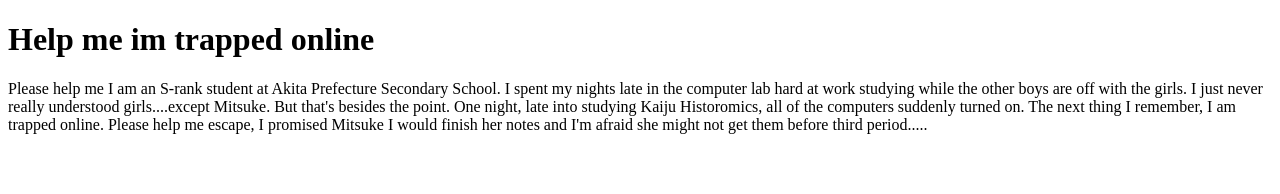
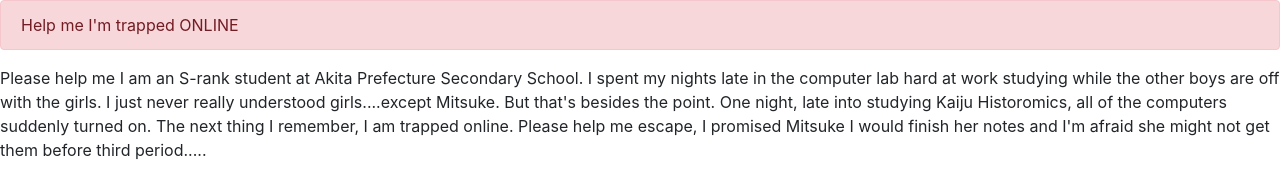
Before and after one commit to FinesseUpscale/trapped, a plain HTML site: page index.html in a window 1280 px wide. Drawn offline with nearby package versions, Linux system fonts and the light colour scheme.

Commit message:
add bootstrap

```diff
--- a/index.html
+++ b/index.html
@@ -1,11 +1,12 @@
 <!DOCTYPE HTML>
 
 <head>
+    <link rel="stylesheet" href="https://stackpath.bootstrapcdn.com/bootstrap/4.1.2/css/bootstrap.min.css" integrity="sha384-Smlep5jCw/wG7hdkwQ/Z5nLIefveQRIY9nfy6xoR1uRYBtpZgI6339F5dgvm/e9B" crossorigin="anonymous">
     <title>Help | Stuck Online</title>
 </head>
 
 <body>
-    <h1>Help me im trapped online</h1>
+    <div class="alert alert-danger" role="alert">Help me I'm trapped ONLINE</div>
     <p>Please help me I am an S-rank student at Akita Prefecture Secondary School. I spent my nights late in the computer lab hard at work studying while the other boys are off with the girls. I just never
     really understood girls....except Mitsuke. But that's besides the point. One night, late into studying Kaiju Historomics, all of the computers suddenly turned on. The next thing I remember, I am trapped online.
     Please help me escape, I promised Mitsuke I would finish her notes and I'm afraid she might not get them before third period.....</p>
```
